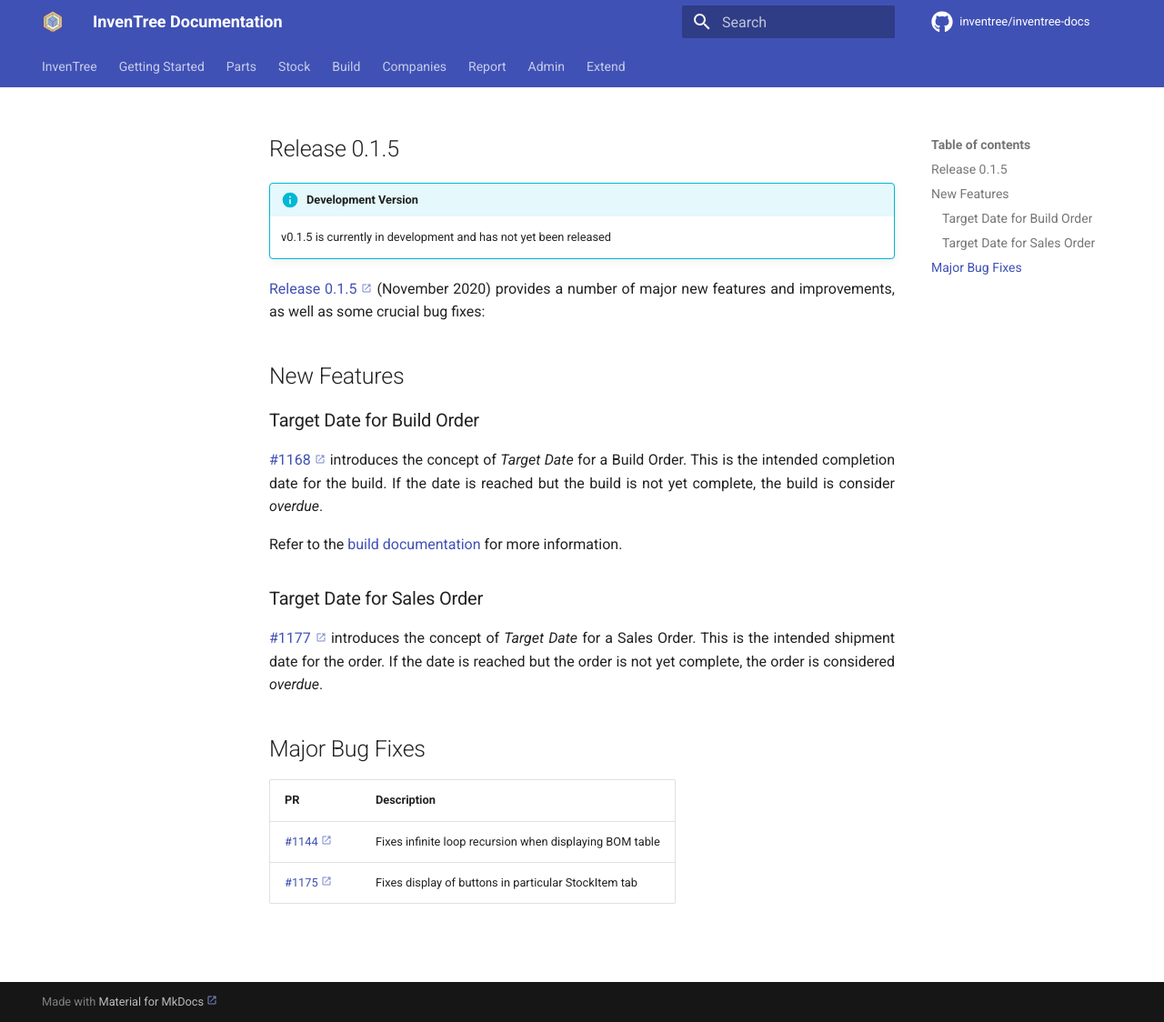
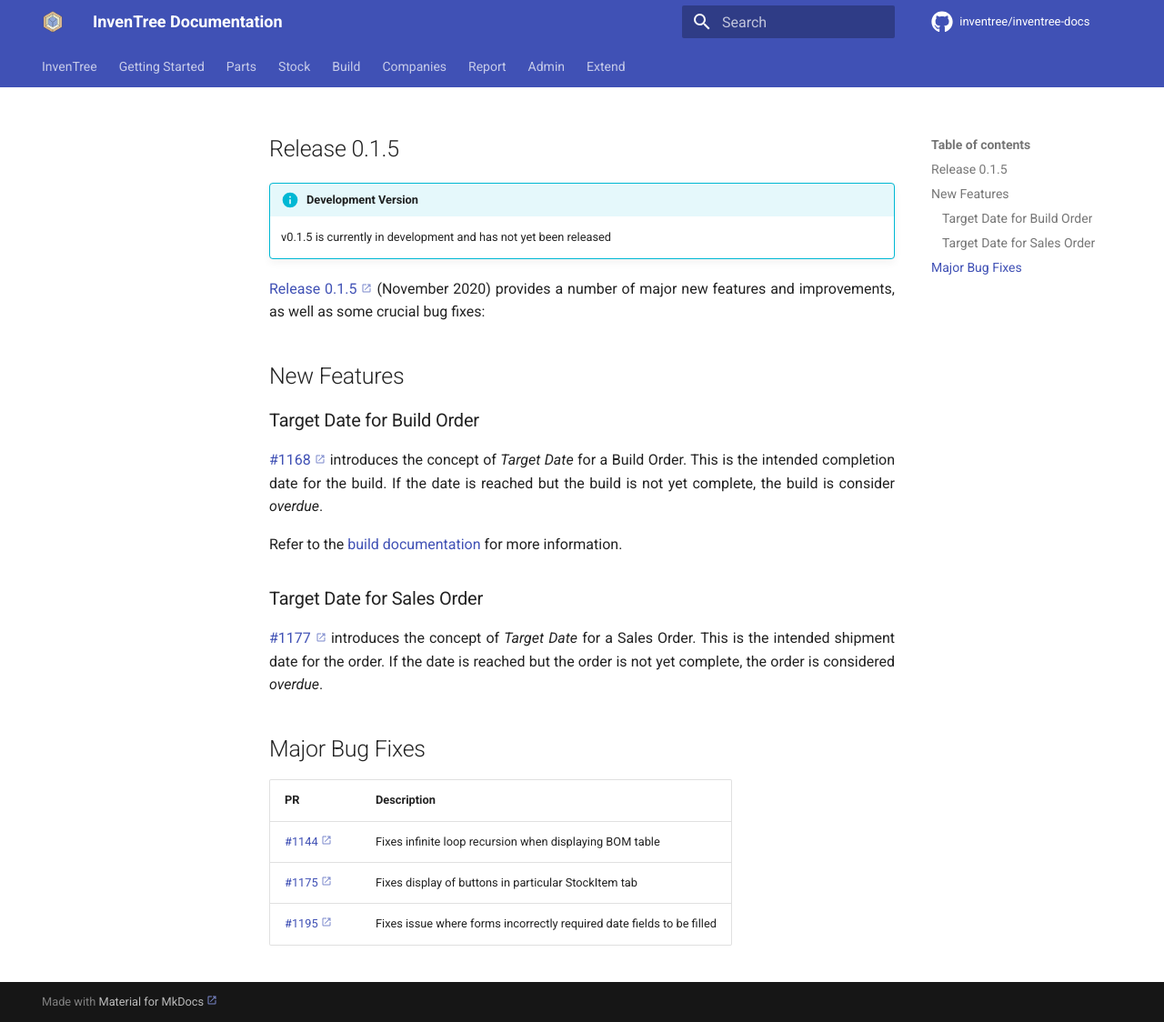
Before and after one commit to inventree/inventree-docs, an MkDocs documentation site: the page built from docs/releases/0.1.5.md, in a window 1280 px wide and 1124 px high. Shown: the whole window at 91% size. Built offline with MkDocs 1.6.1 and Material for MkDocs 9.7.7, drawn with Linux system fonts in a browser that asks for light colours; a script that is not in the unit is left out; comment, search, counter and statistics services are not loaded.

Commit message:
Update 0.1.5.md
Added note about issue 1195

```diff
--- a/docs/releases/0.1.5.md
+++ b/docs/releases/0.1.5.md
@@ -27,3 +27,4 @@
 | --- | --- |
 | [#1144](https://github.com/inventree/InvenTree/pull/1144) | Fixes infinite loop recursion when displaying BOM table |
 | [#1175](https://github.com/inventree/InvenTree/pull/1175) | Fixes display of buttons in particular StockItem tab |
+| [#1195](https://github.com/inventree/InvenTree/issues/1195) | Fixes issue where forms incorrectly required date fields to be filled |
```
